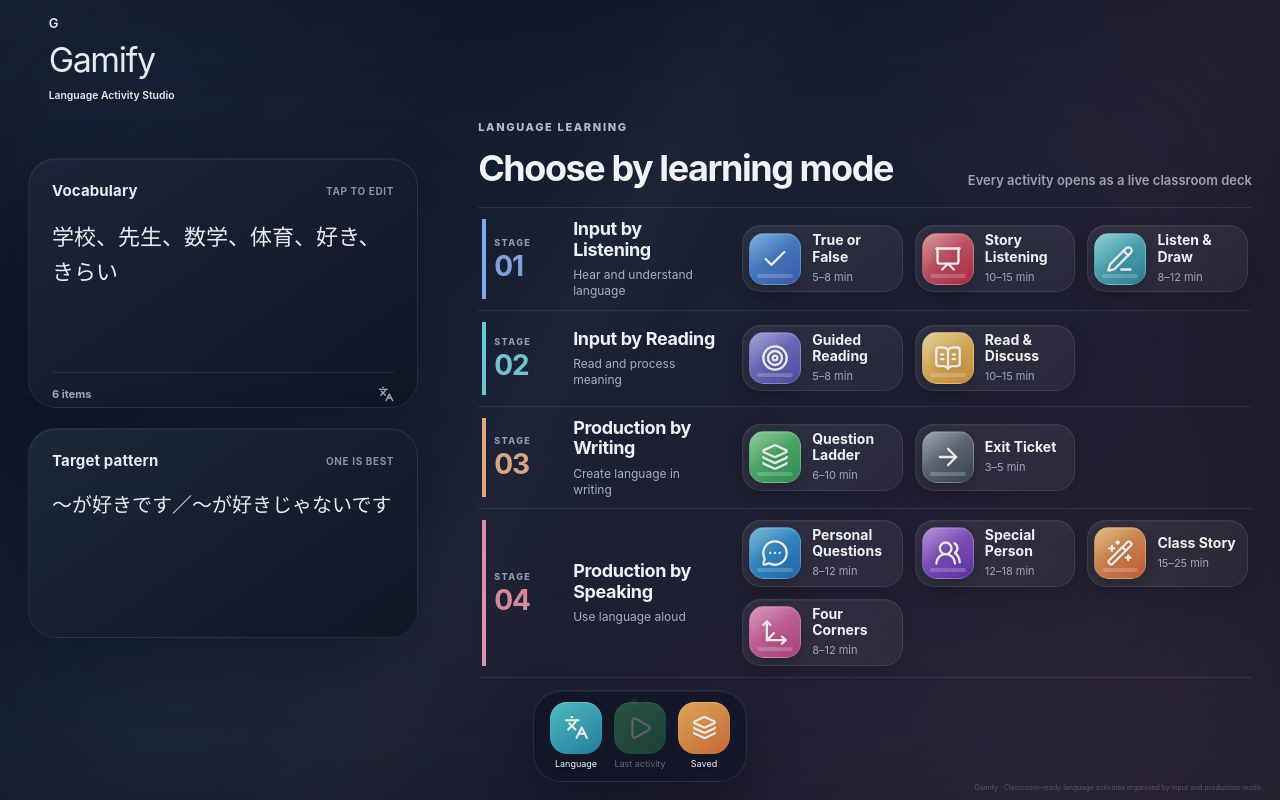
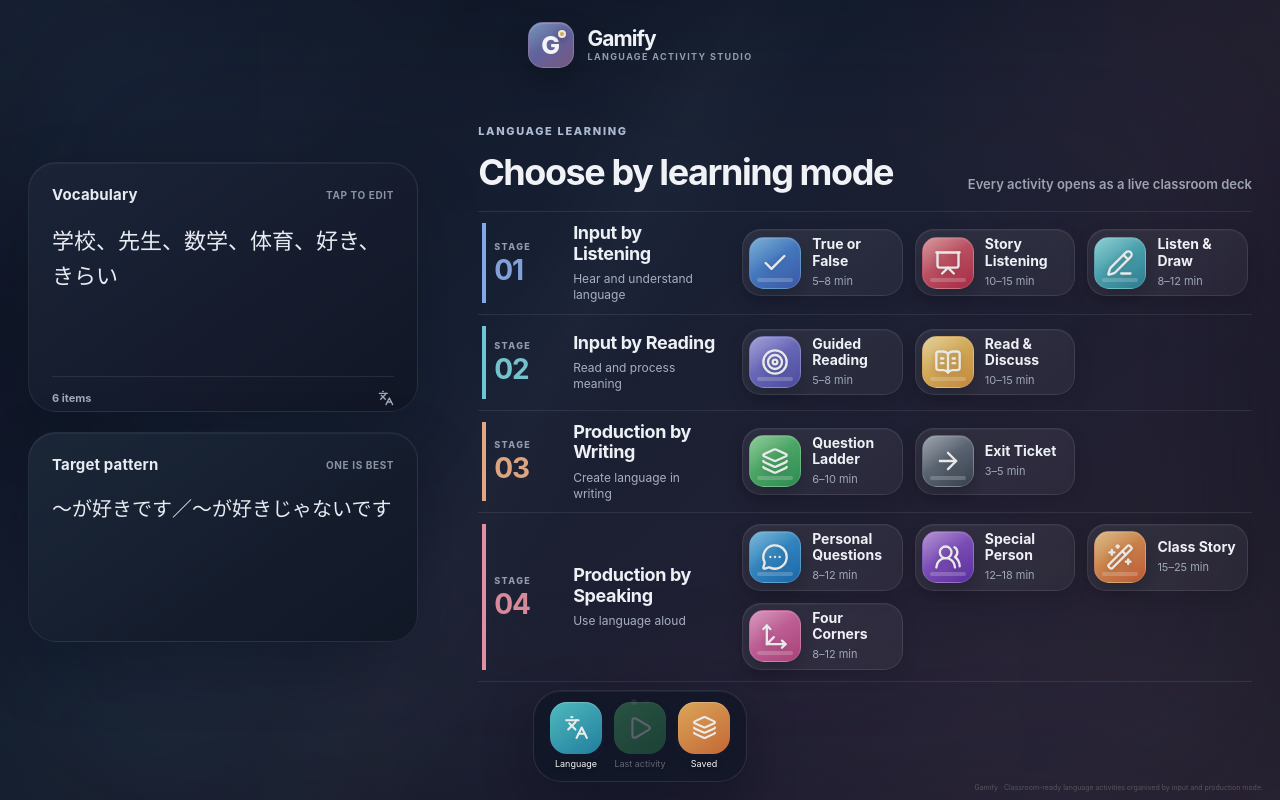
Before and after one commit to japaneseboost/gamify, a Next.js app: page /gamify/ in a window 1280 px wide. Built offline with nearby package versions, Linux system fonts and the light colour scheme.

Commit message:
Style the Gamify brand lockup

```diff
--- a/app/globals.css
+++ b/app/globals.css
@@ -282,3 +282,97 @@ ruby{ruby-align:center}rt{font-size:.43em;font-weight:650;line-height:1;color:#5
 .ipad-dock button:hover:not(:disabled) .dock-icon{filter:saturate(.88) brightness(.98)}
 .page-dots i{background:rgba(220,225,235,.28)}
 .page-dots i.active{background:#cbd1dc}
+
+
+/* Gamify brand lockup */
+.brand-status{
+  height:112px;
+  display:flex;
+  align-items:center;
+  justify-content:center;
+  padding:18px 28px;
+  text-shadow:none;
+}
+.brand-lockup{
+  display:flex;
+  align-items:center;
+  gap:14px;
+  color:var(--comfort-heading,#f0f2f6);
+}
+.brand-mark{
+  position:relative;
+  width:50px;
+  height:50px;
+  flex:0 0 50px;
+  display:grid!important;
+  place-items:center;
+  overflow:hidden;
+  border:1px solid rgba(255,255,255,.15);
+  border-radius:16px;
+  background:linear-gradient(145deg,#5879a9 0%,#655f99 58%,#76597e 100%);
+  box-shadow:inset 0 1px 1px rgba(255,255,255,.18),0 12px 28px rgba(4,8,20,.25);
+}
+.brand-mark::before{
+  content:"";
+  position:absolute;
+  inset:0;
+  background:linear-gradient(145deg,rgba(255,255,255,.2),transparent 44%);
+}
+.brand-mark>span{
+  position:relative;
+  z-index:1;
+  color:#f4f5f8;
+  font-size:27px!important;
+  font-weight:790!important;
+  line-height:1;
+  letter-spacing:-.09em!important;
+  transform:translateX(-1px);
+}
+.brand-mark>i{
+  position:absolute;
+  z-index:2;
+  top:7px;
+  right:7px;
+  width:8px;
+  height:8px;
+  border:2px solid rgba(255,255,255,.74);
+  border-radius:50%;
+  background:#d2a75f;
+  box-shadow:0 2px 6px rgba(6,10,20,.28);
+}
+.brand-copy{display:grid!important;gap:3px}
+.brand-copy strong{
+  display:block;
+  color:#f0f2f6;
+  font-size:23px!important;
+  font-weight:730!important;
+  line-height:1;
+  letter-spacing:-.045em!important;
+}
+.brand-copy small{
+  display:block;
+  color:#929cad;
+  font-size:9px;
+  font-weight:690;
+  line-height:1.2;
+  letter-spacing:.15em;
+  text-transform:uppercase;
+}
+@media(min-width:1181px){
+  .grammar-widget textarea{height:154px}
+}
+@media(min-width:1181px) and (max-height:820px){
+  .brand-status{height:90px;padding-top:12px;padding-bottom:12px}
+  .brand-mark{width:46px;height:46px;flex-basis:46px;border-radius:15px}
+  .brand-mark>span{font-size:25px!important}
+  .brand-copy strong{font-size:21px!important}
+  .grammar-widget textarea{height:132px}
+}
+@media(max-width:720px){
+  .brand-status{height:86px;padding:13px 18px}
+  .brand-lockup{gap:11px}
+  .brand-mark{width:44px;height:44px;flex-basis:44px;border-radius:14px}
+  .brand-mark>span{font-size:24px!important}
+  .brand-copy strong{font-size:20px!important}
+  .brand-copy small{font-size:8px}
+}
```
